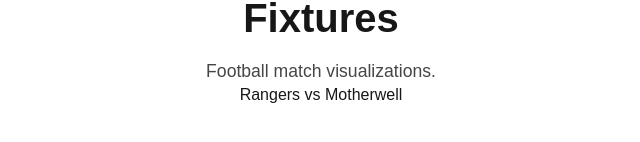
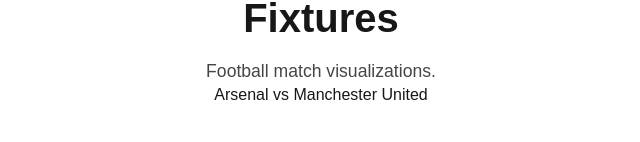
Before and after one commit to angusmacminn/fixtures, a Next.js app: page / in a window 1280 px wide. Shown: the part 270-412 px from the top of the page, without its empty margins (319-959 px from the left). Built offline with nearby package versions, Linux system fonts and the light colour scheme.

Commit message:
added new page/component for new data

```diff
--- a/src/pages/index.jsx
+++ b/src/pages/index.jsx
@@ -24,8 +24,8 @@
           Football match visualizations.
           </p>
 
-          <Link href="/fixtures">
-          Rangers vs Motherwell
+          <Link href="/game">
+          Arsenal vs Manchester United
           </Link>
         </div>
         </main>
```
Also changed, not shown: src/pages/game/index.jsx (added, +15 -0 lines).
